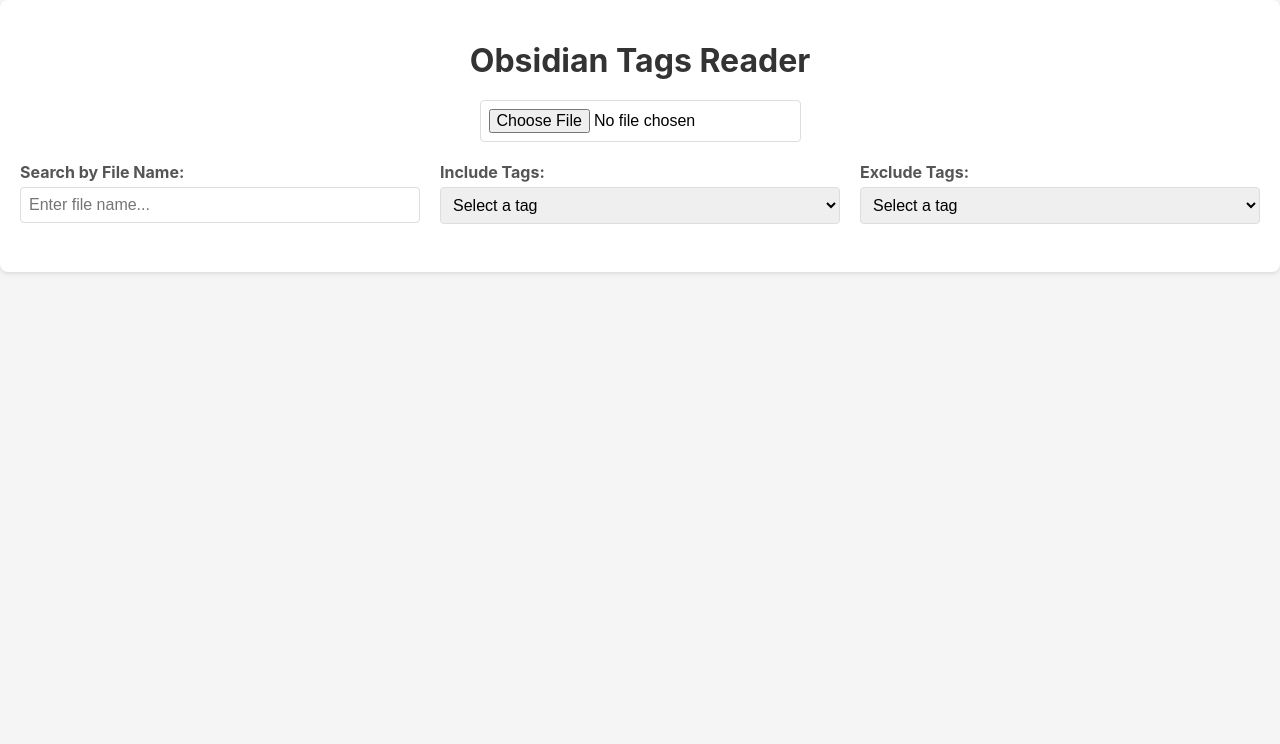
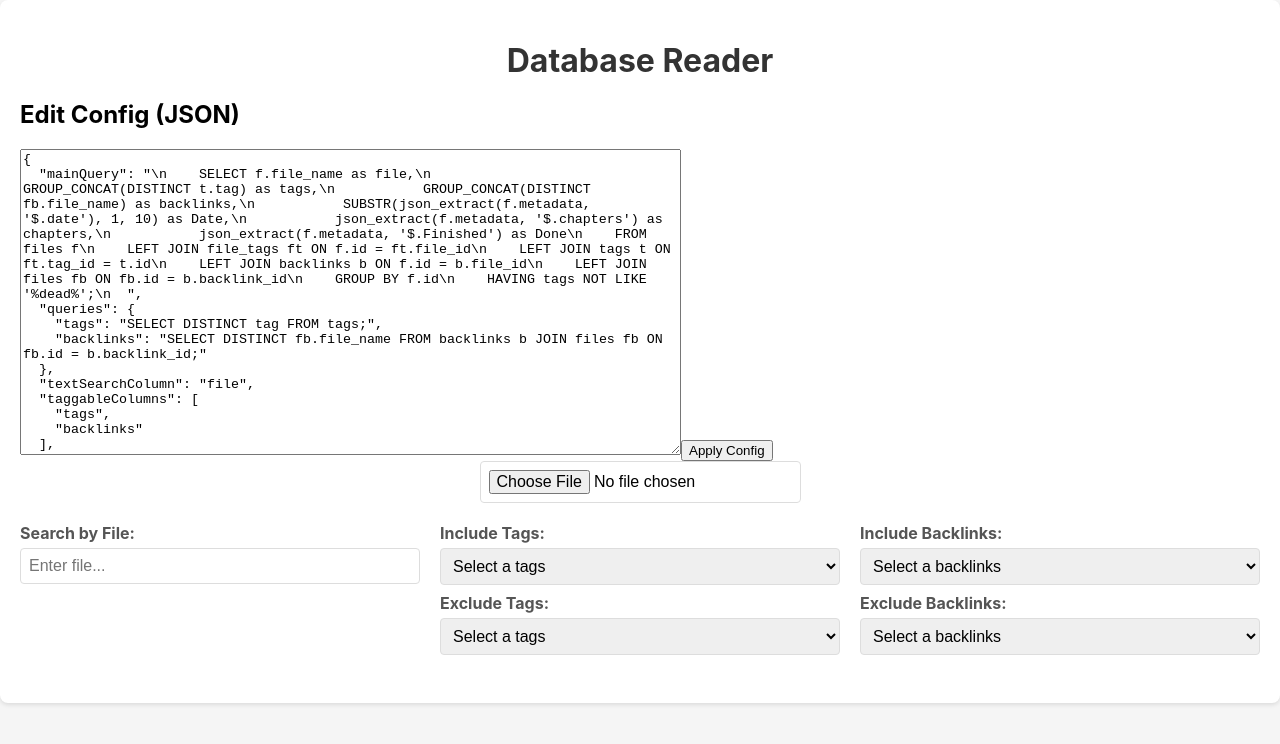
Before and after one commit to andrenaP/database-reader-sql, a React (Create React App) app: page / in a window 1280 px wide. Shown: the top 744 px of the page. Built offline with nearby package versions, Linux system fonts and the light colour scheme.

Commit message:
This is looks promising

```diff
--- a/src/App.js
+++ b/src/App.js
@@ -1,228 +1,362 @@
-import React, { useState, useEffect } from 'react';
-import initSqlJs from 'sql.js';
-import './App.css'; // Add this for styling
+import React, { useState, useEffect } from "react";
+import initSqlJs from "sql.js";
+import "./App.css";
+
+const defaultConfig = {
+  mainQuery: `
+    SELECT f.file_name as file,
+           GROUP_CONCAT(DISTINCT t.tag) as tags,
+           GROUP_CONCAT(DISTINCT fb.file_name) as backlinks,
+           SUBSTR(json_extract(f.metadata, '$.date'), 1, 10) as Date,
+           json_extract(f.metadata, '$.chapters') as chapters,
+           json_extract(f.metadata, '$.Finished') as Done
+    FROM files f
+    LEFT JOIN file_tags ft ON f.id = ft.file_id
+    LEFT JOIN tags t ON ft.tag_id = t.id
+    LEFT JOIN backlinks b ON f.id = b.file_id
+    LEFT JOIN files fb ON fb.id = b.backlink_id
+    GROUP BY f.id
+    HAVING tags NOT LIKE '%dead%';
+  `,
+  queries: {
+    tags: `SELECT DISTINCT tag FROM tags;`,
+    backlinks: `SELECT DISTINCT fb.file_name FROM backlinks b JOIN files fb ON fb.id = b.backlink_id;`,
+  },
+  textSearchColumn: "file",
+  taggableColumns: ["tags", "backlinks"],
+  columns: [
+    { field: "file", header: "File", type: "text" },
+    { field: "tags", header: "Tags", type: "taggable" },
+    { field: "backlinks", header: "Backlinks", type: "taggable" },
+    { field: "Date", header: "Date", type: "date" },
+    { field: "chapters", header: "Chapters", type: "number" },
+    {
+      field: "Done",
+      header: "Done",
+      type: "boolean",
+      trueRender: "✅",
+      falseRender: "❌",
+    },
+  ],
+  defaultSortField: "Date",
+  defaultSortDir: "asc",
+};
 
 function App() {
   const [data, setData] = useState([]);
   const [filteredData, setFilteredData] = useState([]);
-  const [searchName, setSearchName] = useState('');
-  const [includeTags, setIncludeTags] = useState([]); // For tag search
-  const [excludeTags, setExcludeTags] = useState([]);
-  const [sortField, setSortField] = useState('Date');
-  const [sortDirection, setSortDirection] = useState('asc');
-  const [availableTags, setAvailableTags] = useState([]); // For tag dropdown
+  const [searchName, setSearchName] = useState("");
+  const [taggableFilters, setTaggableFilters] = useState({});
+  const [sortField, setSortField] = useState(defaultConfig.defaultSortField);
+  const [sortDirection, setSortDirection] = useState(
+    defaultConfig.defaultSortDir,
+  );
+  const [availableValues, setAvailableValues] = useState({});
+  const [config, setConfig] = useState(defaultConfig);
+  const [configJson, setConfigJson] = useState(
+    JSON.stringify(defaultConfig, null, 2),
+  );
+  const [dbBuffer, setDbBuffer] = useState(null);
+  const [configVersion, setConfigVersion] = useState(0);
 
-  // Load database and extract unique tags
+  const applyConfig = () => {
+    try {
+      const newConfig = JSON.parse(configJson);
+      setConfig(newConfig);
+      setConfigVersion((v) => v + 1);
+      setSortField(
+        newConfig.defaultSortField || newConfig.columns[0]?.field || "",
+      );
+      setSortDirection(newConfig.defaultSortDir || "asc");
+      setTaggableFilters(
+        Object.fromEntries(
+          (newConfig.taggableColumns || []).map((col) => [
+            col,
+            { include: [], exclude: [] },
+          ]),
+        ),
+      );
+      setConfigJson(JSON.stringify(newConfig, null, 2));
+    } catch (e) {
+      alert("Invalid JSON: " + e.message);
+    }
+  };
+
+  useEffect(() => {
+    if (!dbBuffer) return;
+
+    const process = async () => {
+      try {
+        const SQL = await initSqlJs({
+          locateFile: () => "/sql-wasm.wasm",
+        });
+        const db = new SQL.Database(new Uint8Array(dbBuffer));
+
+        const results = [];
+        const stmt = db.prepare(config.mainQuery);
+        while (stmt.step()) {
+          results.push(stmt.getAsObject());
+        }
+        stmt.free();
+
+        const available = {};
+        for (const [col, query] of Object.entries(config.queries || {})) {
+          const values = [];
+          const stmt = db.prepare(query);
+          while (stmt.step()) {
+            values.push(stmt.get()[0]);
+          }
+          stmt.free();
+          available[col] = values.sort();
+        }
+
+        db.close();
+
+        setData(results);
+        setFilteredData(results);
+        setAvailableValues(available);
+      } catch (error) {
+        console.error("Error details:", error);
+        alert(
+          "Failed to load or query the database. Ensure the file is a valid SQLite DB and config queries match the schema.",
+        );
+      }
+    };
+
+    process();
+  }, [dbBuffer, configVersion, config]);
+
+  useEffect(() => {
+    let filtered = [...data];
+
+    if (searchName && config.textSearchColumn) {
+      filtered = filtered.filter((item) =>
+        (item[config.textSearchColumn] || "")
+          .toLowerCase()
+          .includes(searchName.toLowerCase()),
+      );
+    }
+
+    for (const [col, { include, exclude }] of Object.entries(taggableFilters)) {
+      if (include.length > 0) {
+        filtered = filtered.filter((item) => {
+          const itemValues = (item[col] || "")
+            .split(",")
+            .map((v) => v.trim().toLowerCase());
+          return include.every((v) => itemValues.includes(v.toLowerCase()));
+        });
+      }
+      if (exclude.length > 0) {
+        filtered = filtered.filter((item) => {
+          const itemValues = (item[col] || "")
+            .split(",")
+            .map((v) => v.trim().toLowerCase());
+          return !exclude.some((v) => itemValues.includes(v.toLowerCase()));
+        });
+      }
+    }
+
+    filtered.sort((a, b) => {
+      const col = config.columns.find((c) => c.field === sortField);
+      const type = col ? col.type : "text";
+      let valA = getSortValue(a[sortField], type);
+      let valB = getSortValue(b[sortField], type);
+
+      if (valA < valB) return sortDirection === "asc" ? -1 : 1;
+      if (valA > valB) return sortDirection === "asc" ? 1 : -1;
+      return 0;
+    });
+
+    setFilteredData(filtered);
+  }, [data, searchName, taggableFilters, sortField, sortDirection, config]);
+
+  const getSortValue = (val, type) => {
+    if (type === "date") return new Date(val || "1970-01-01");
+    if (type === "number") return Number(val) || 0;
+    if (type === "boolean") return val ? 1 : 0;
+    return val || "";
+  };
+
+  const renderValue = (row, col) => {
+    const val = row[col.field];
+    if (col.type === "boolean") {
+      return val ? col.trueRender : col.falseRender;
+    }
+    return val;
+  };
+
+  const handleAddTaggableFilter = (col, value, type) => {
+    if (!value) return;
+    setTaggableFilters((prev) => {
+      const filters = { ...prev };
+      if (!filters[col]) filters[col] = { include: [], exclude: [] };
+      if (type === "include" && !filters[col].include.includes(value)) {
+        filters[col].include.push(value);
+      } else if (type === "exclude" && !filters[col].exclude.includes(value)) {
+        filters[col].exclude.push(value);
+      }
+      return filters;
+    });
+  };
+
+  const handleRemoveTaggableFilter = (col, value, type) => {
+    setTaggableFilters((prev) => {
+      const filters = { ...prev };
+      if (type === "include") {
+        filters[col].include = filters[col].include.filter((v) => v !== value);
+      } else {
+        filters[col].exclude = filters[col].exclude.filter((v) => v !== value);
+      }
+      return filters;
+    });
+  };
+
+  const handleSort = (field) => {
+    const newDirection =
+      sortField === field && sortDirection === "asc" ? "desc" : "asc";
+    setSortField(field);
+    setSortDirection(newDirection);
+  };
+
   const handleFileUpload = async (event) => {
     const file = event.target.files[0];
     if (!file) return;
 
     try {
       const arrayBuffer = await file.arrayBuffer();
-      const SQL = await initSqlJs({
-        locateFile: () => '/sql-wasm.wasm',
-      });
-      const db = new SQL.Database(new Uint8Array(arrayBuffer));
-
-      // Main query
-      const query = `
-        SELECT f.file_name as file,
-               GROUP_CONCAT(t.tag) as tags,
-               SUBSTR(json_extract(f.metadata, '$.date'), 1, 10) as Date,
-               json_extract(f.metadata, '$.chapters') as chapters,
-               IIF(json_extract(f.metadata, '$.Finished')=1, '✅', '❌') as Done
-        FROM files f
-        JOIN file_tags ft ON f.id = ft.file_id
-        JOIN tags t ON ft.tag_id = t.id
-        GROUP BY f.id
-        HAVING tags NOT LIKE '%dead%'
-        ORDER BY Date;
-      `;
-      const results = [];
-      const stmt = db.prepare(query);
-      while (stmt.step()) {
-        results.push(stmt.getAsObject());
-      }
-      stmt.free();
-
-      // Get unique tags for dropdown
-      const tagsQuery = `SELECT DISTINCT tag FROM tags;`;
-      const tagsStmt = db.prepare(tagsQuery);
-      const tags = [];
-      while (tagsStmt.step()) {
-        tags.push(tagsStmt.getAsObject().tag);
-      }
-      tagsStmt.free();
-      db.close();
-
-      setData(results);
-      setFilteredData(results);
-      setAvailableTags(tags.sort()); // Sort tags alphabetically
+      setDbBuffer(arrayBuffer);
     } catch (error) {
-      console.error('Error details:', error);
-      alert('Failed to load or query the database. Ensure the file is a valid SQLite DB with the correct schema.');
+      console.error("Error reading file:", error);
+      alert("Failed to read the file.");
     }
   };
 
-  // Filter and sort data
-  useEffect(() => {
-    let filtered = [...data];
-
-    // Search by name
-    if (searchName) {
-      filtered = filtered.filter((item) =>
-        item.file.toLowerCase().includes(searchName.toLowerCase())
-      );
-    }
-
-    // Include tags (all must match)
-    if (includeTags.length > 0) {
-      filtered = filtered.filter((item) => {
-        const itemTags = item.tags.split(',').map((tag) => tag.trim().toLowerCase());
-        return includeTags.every((tag) => itemTags.includes(tag.toLowerCase()));
-      });
-    }
-
-    // Exclude tags
-    if (excludeTags.length > 0) {
-      filtered = filtered.filter((item) => {
-        const itemTags = item.tags.split(',').map((tag) => tag.trim().toLowerCase());
-        return !excludeTags.some((tag) => itemTags.includes(tag.toLowerCase()));
-      });
-    }
-
-    // Sorting
-    filtered.sort((a, b) => {
-      let valA = a[sortField];
-      let valB = b[sortField];
-
-      if (sortField === 'tags') {
-        valA = a.tags || '';
-        valB = b.tags || '';
-      } else if (sortField === 'Date') {
-        valA = new Date(a.Date || '1970-01-01');
-        valB = new Date(b.Date || '1970-01-01');
-      } else if (sortField === 'chapters') {
-        valA = Number(a.chapters) || 0; // Convert to number
-        valB = Number(b.chapters) || 0;
-      } else if (sortField === 'Done') {
-        valA = a.Done === '✅' ? 1 : 0; // Treat ✅ as 1, ❌ as 0
-        valB = b.Done === '✅' ? 1 : 0;
-      }
-
-      if (valA < valB) return sortDirection === 'asc' ? -1 : 1;
-      if (valA > valB) return sortDirection === 'asc' ? 1 : -1;
-      return 0;
-    });
-
-    setFilteredData(filtered);
-  }, [data, searchName, includeTags, excludeTags, sortField, sortDirection]);
-
-  // Handle tag selection
-  const handleAddIncludeTag = (tag) => {
-    if (!includeTags.includes(tag)) {
-      setIncludeTags([...includeTags, tag]);
-    }
-  };
-
-  const handleAddExcludeTag = (tag) => {
-    if (!excludeTags.includes(tag)) {
-      setExcludeTags([...excludeTags, tag]);
-    }
-  };
-
-  const handleRemoveIncludeTag = (tag) => {
-    setIncludeTags(includeTags.filter((t) => t !== tag));
-  };
-
-  const handleRemoveExcludeTag = (tag) => {
-    setExcludeTags(excludeTags.filter((t) => t !== tag));
-  };
-
-  const handleSort = (field) => {
-    const newDirection = sortField === field && sortDirection === 'asc' ? 'desc' : 'asc';
-    setSortField(field);
-    setSortDirection(newDirection);
-  };
+  const textCol = config.textSearchColumn
+    ? config.columns.find((c) => c.field === config.textSearchColumn)
+    : null;
+  const taggableCols = config.taggableColumns
+    ? config.columns.filter(
+        (c) =>
+          config.taggableColumns.includes(c.field) && c.type === "taggable",
+      )
+    : [];
 
   return (
     <div className="app-container">
-      <h1>Obsidian Tags Reader</h1>
+      <h1>Database Reader</h1>
+      <div className="config-section">
+        <h2>Edit Config (JSON)</h2>
+        <textarea
+          value={configJson}
+          onChange={(e) => setConfigJson(e.target.value)}
+          rows={20}
+          cols={80}
+        />
+        <button onClick={applyConfig}>Apply Config</button>
+      </div>
       <div className="file-upload">
         <input type="file" onChange={handleFileUpload} accept=".db" />
       </div>
       <div className="filters">
+        {textCol && (
           <div className="filter-group">
-          <label>Search by File Name:</label>
+            <label>Search by {textCol.header}:</label>
             <input
               type="text"
               value={searchName}
               onChange={(e) => setSearchName(e.target.value)}
-            placeholder="Enter file name..."
+              placeholder={`Enter ${textCol.header.toLowerCase()}...`}
             />
           </div>
-        <div className="filter-group">
-          <label>Include Tags:</label>
-          <select onChange={(e) => handleAddIncludeTag(e.target.value)} defaultValue="">
-            <option value="" disabled>Select a tag</option>
-            {availableTags.map((tag) => (
-              <option key={tag} value={tag}>{tag}</option>
+        )}
+        {taggableCols.map((col) => (
+          <div key={col.field} className="filter-group">
+            <div>
+              <label>Include {col.header}:</label>
+              <select
+                onChange={(e) =>
+                  handleAddTaggableFilter(col.field, e.target.value, "include")
+                }
+                value=""
+              >
+                <option value="" disabled>
+                  Select a {col.header.toLowerCase()}
+                </option>
+                {(availableValues[col.field] || []).map((value) => (
+                  <option key={value} value={value}>
+                    {value}
+                  </option>
                 ))}
               </select>
               <div className="tag-box">
-            {includeTags.map((tag) => (
-              <span key={tag} className="tag tag-include">
-                {tag} <button onClick={() => handleRemoveIncludeTag(tag)}>×</button>
+                {taggableFilters[col.field]?.include.map((value) => (
+                  <span key={value} className="tag tag-include">
+                    {value}{" "}
+                    <button
+                      onClick={() =>
+                        handleRemoveTaggableFilter(col.field, value, "include")
+                      }
+                    >
+                      ×
+                    </button>
                   </span>
                 ))}
               </div>
             </div>
-        <div className="filter-group">
-          <label>Exclude Tags:</label>
-          <select onChange={(e) => handleAddExcludeTag(e.target.value)} defaultValue="">
-            <option value="" disabled>Select a tag</option>
-            {availableTags.map((tag) => (
-              <option key={tag} value={tag}>{tag}</option>
+            <div>
+              <label>Exclude {col.header}:</label>
+              <select
+                onChange={(e) =>
+                  handleAddTaggableFilter(col.field, e.target.value, "exclude")
+                }
+                value=""
+              >
+                <option value="" disabled>
+                  Select a {col.header.toLowerCase()}
+                </option>
+                {(availableValues[col.field] || []).map((value) => (
+                  <option key={value} value={value}>
+                    {value}
+                  </option>
                 ))}
               </select>
               <div className="tag-box">
-            {excludeTags.map((tag) => (
-              <span key={tag} className="tag tag-exclude">
-                {tag} <button onClick={() => handleRemoveExcludeTag(tag)}>×</button>
+                {taggableFilters[col.field]?.exclude.map((value) => (
+                  <span key={value} className="tag tag-exclude">
+                    {value}{" "}
+                    <button
+                      onClick={() =>
+                        handleRemoveTaggableFilter(col.field, value, "exclude")
+                      }
+                    >
+                      ×
+                    </button>
                   </span>
                 ))}
               </div>
             </div>
           </div>
+        ))}
+      </div>
       {filteredData.length > 0 && (
         <table className="data-table">
           <thead>
             <tr>
-              <th onClick={() => handleSort('file')}>
-                File {sortField === 'file' && (sortDirection === 'asc' ? '▲' : '▼')}
+              {config.columns.map((col) => (
+                <th key={col.field} onClick={() => handleSort(col.field)}>
+                  {col.header}{" "}
+                  {sortField === col.field &&
+                    (sortDirection === "asc" ? "▲" : "▼")}
                 </th>
-              <th onClick={() => handleSort('tags')}>
-                Tags {sortField === 'tags' && (sortDirection === 'asc' ? '▲' : '▼')}
-              </th>
-              <th onClick={() => handleSort('Date')}>
-                Date {sortField === 'Date' && (sortDirection === 'asc' ? '▲' : '▼')}
-              </th>
-              <th onClick={() => handleSort('chapters')}>
-                Chapters {sortField === 'chapters' && (sortDirection === 'asc' ? '▲' : '▼')}
-              </th>
-              <th onClick={() => handleSort('Done')}>
-                Done {sortField === 'Done' && (sortDirection === 'asc' ? '▲' : '▼')}
-              </th>
+              ))}
             </tr>
           </thead>
           <tbody>
             {filteredData.map((row, index) => (
               <tr key={index}>
-                <td>{row.file}</td>
-                <td>{row.tags}</td>
-                <td>{row.Date}</td>
-                <td>{row.chapters}</td>
-                <td>{row.Done}</td>
+                {config.columns.map((col) => (
+                  <td key={col.field}>{renderValue(row, col)}</td>
+                ))}
               </tr>
             ))}
           </tbody>
```
Lines whose indentation alone changed are shown as unchanged.
